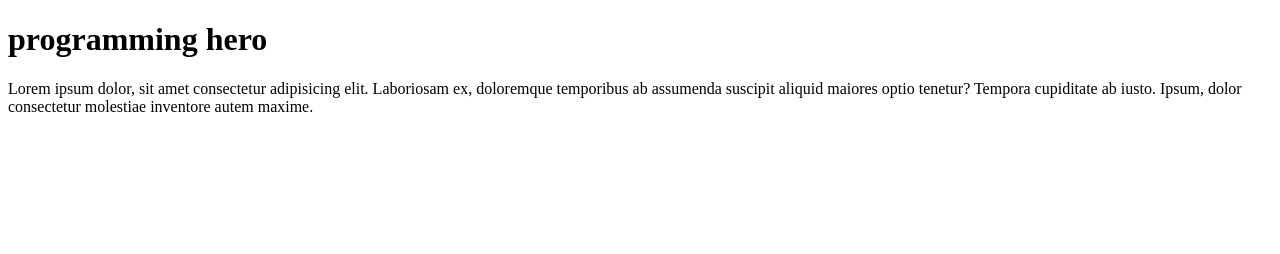
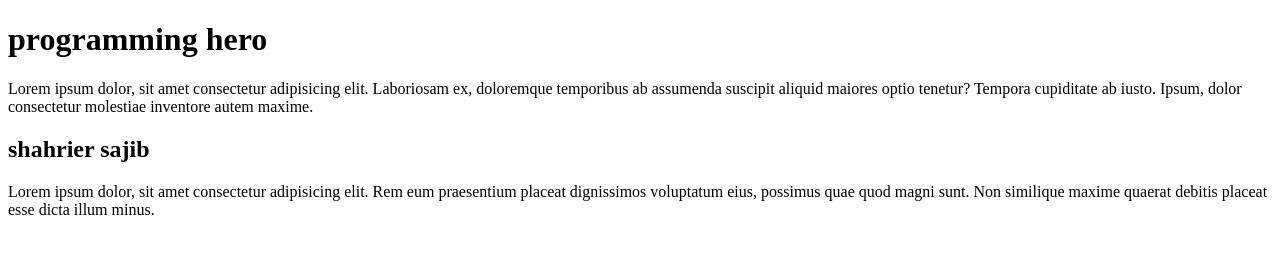
Before and after one commit to sajib5s/my-ph2-repo, a plain HTML site: page index.html in a window 1280 px wide. Drawn offline with Linux system fonts and the light colour scheme.

Commit message:
my ph2 second commit

```diff
--- a/index.html
+++ b/index.html
@@ -8,5 +8,10 @@
 <body>
     <h1>programming hero</h1>
     <p>Lorem ipsum dolor, sit amet consectetur adipisicing elit. Laboriosam ex, doloremque temporibus ab assumenda suscipit aliquid maiores optio tenetur? Tempora cupiditate ab iusto. Ipsum, dolor consectetur molestiae inventore autem maxime.</p>
+    <div>
+        <h2>shahrier sajib</h2>
+        <p>Lorem ipsum dolor, sit amet consectetur adipisicing elit. Rem eum praesentium placeat dignissimos voluptatum eius, possimus quae quod magni sunt. Non similique maxime quaerat debitis placeat esse dicta illum minus.
+        </p>
+    </div>
 </body>
 </html>
```
